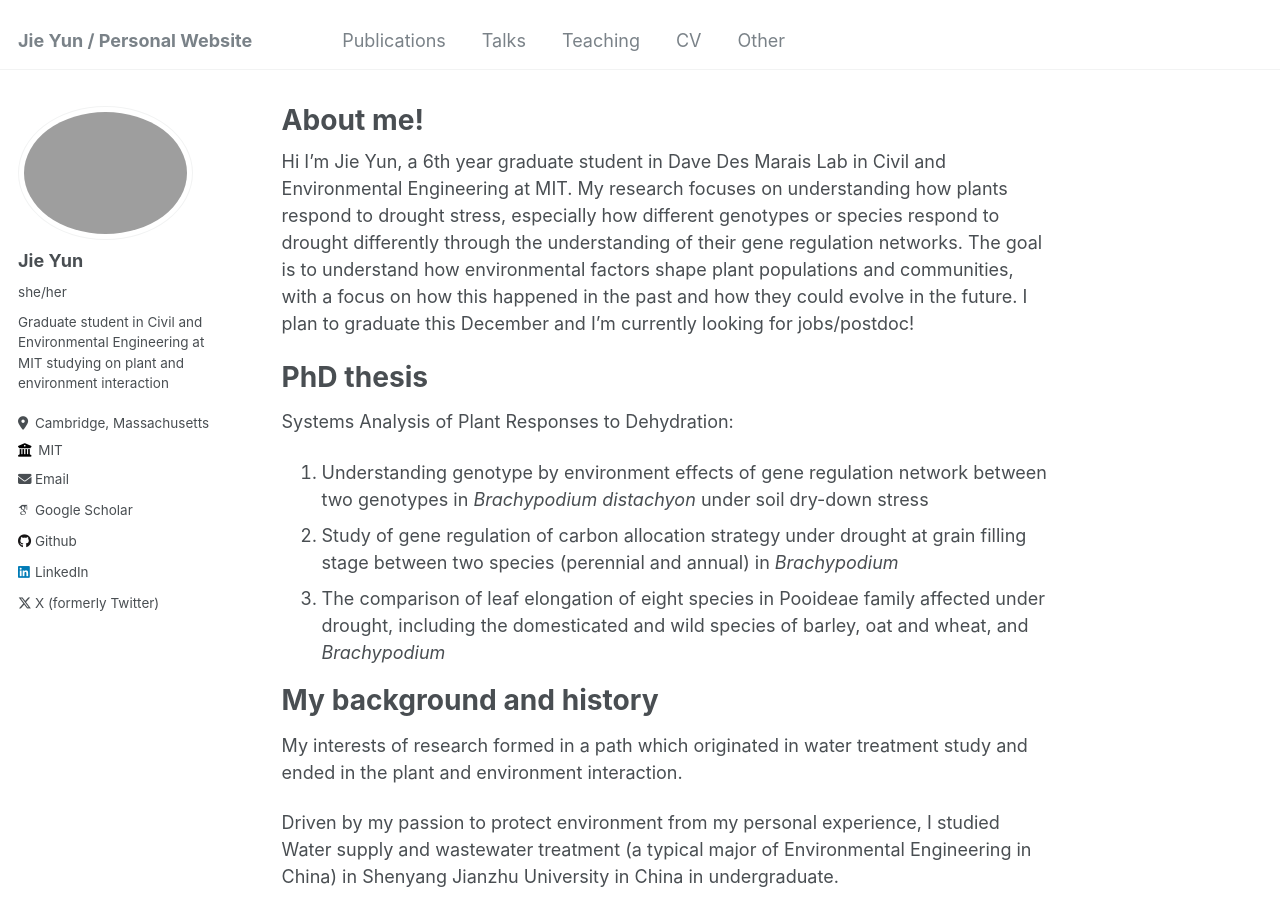
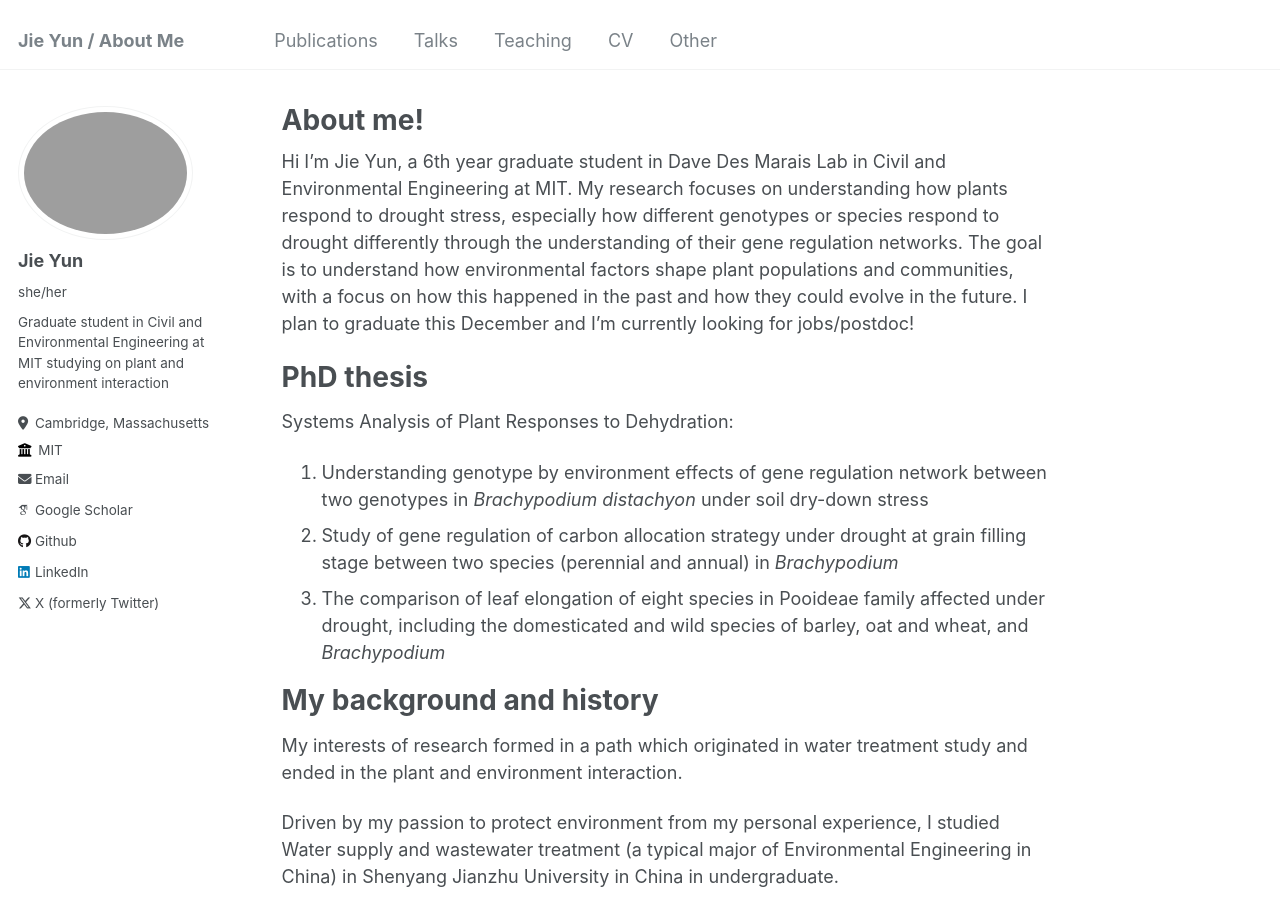
Before and after one commit to jyjiey/jyjiey.github.io, a Jekyll site: the page built from _pages/about.md, in a window 1280 px wide and 900 px high. Built offline with Jekyll 4.4.1, drawn with Linux system fonts in a browser that asks for light colours; some web fonts are replaced.

Commit message:
Update _config.yml

```diff
--- a/_config.yml
+++ b/_config.yml
@@ -8,7 +8,7 @@
 
 # Basic Site Settings
 locale                   : "en-US"
-title                    : "Jie Yun / Personal Website"
+title                    : "Jie Yun / About Me"
 title_separator          : "-"
 name                     : &name "Jie Yun"
 description              : &description "Graduate student in Civil and Environmental Engineering at MIT studying on plant and environment interaction"
```
